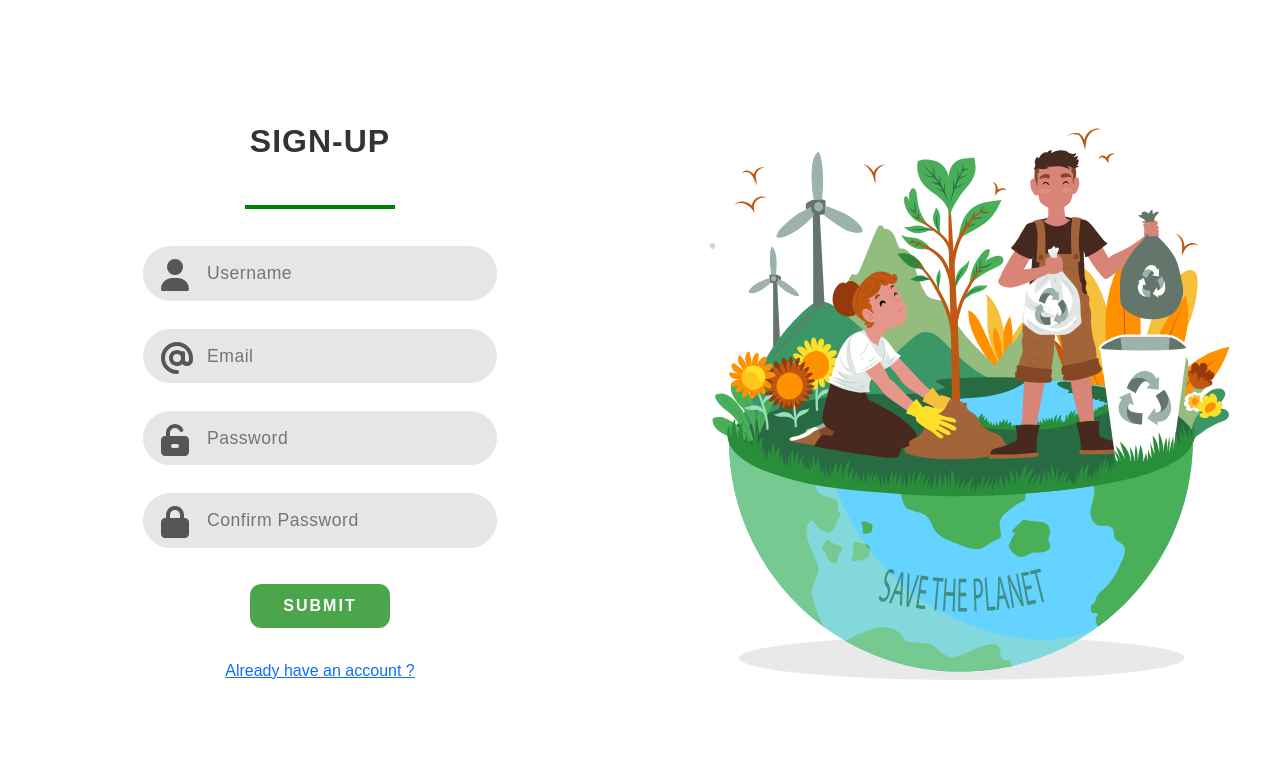
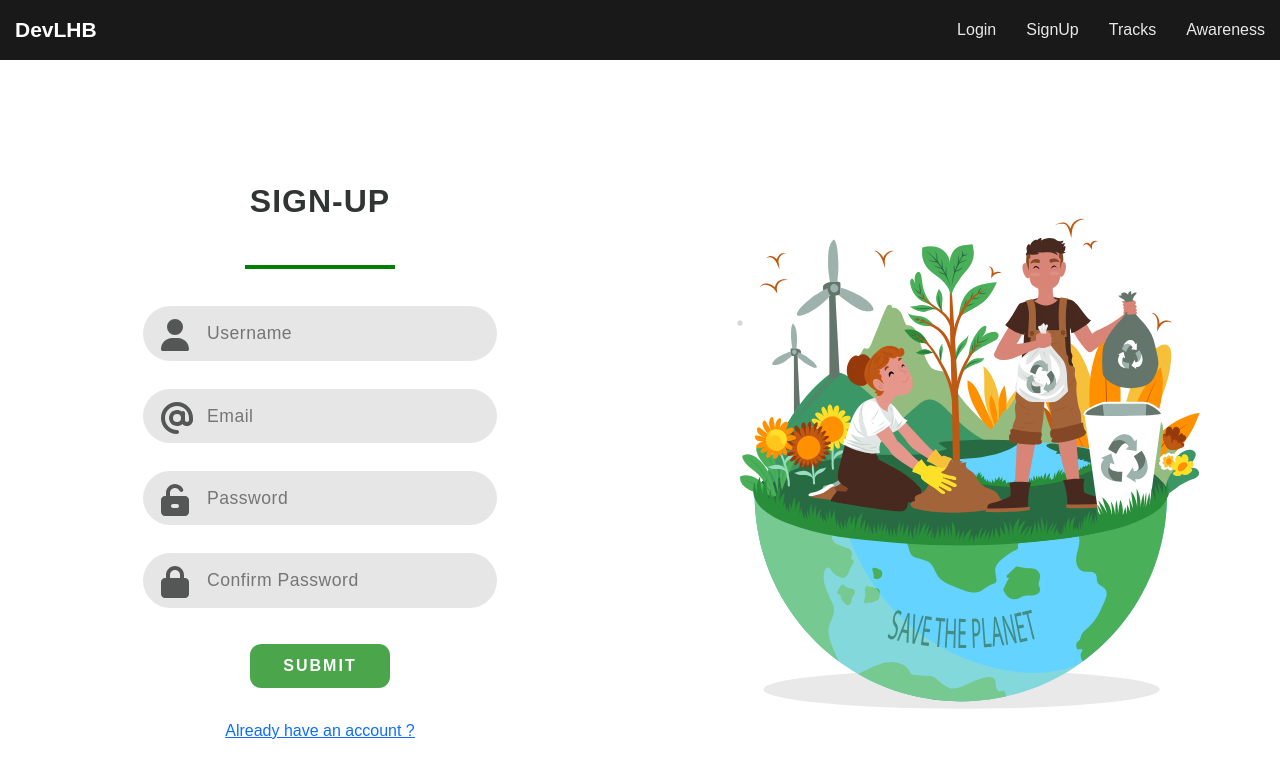
Before and after one commit to momen882001/Greex_Website, a React (Create React App) app in the folder greex/: page /signup in a window 1280 px wide. Shown: the top 778 px of the page. Built offline with nearby package versions, Linux system fonts and the light colour scheme.

Commit message:
Adding Navbar In some components

```diff
--- a/greex/src/Components/Error_page/Error.css
+++ b/greex/src/Components/Error_page/Error.css
@@ -3,7 +3,6 @@
     top: 50%;
     left: 50%;
     transform: translate(-50%, -45%);
-    width: 800px;
 }
 
 .Home {
--- a/greex/src/Components/Login/Login.jsx
+++ b/greex/src/Components/Login/Login.jsx
@@ -4,9 +4,12 @@ import { FontAwesomeIcon } from "@fortawesome/react-fontawesome";
 import { faLock, faAt } from "@fortawesome/free-solid-svg-icons";
 import { Link } from "react-router-dom";
 import imgLeft from '../../assets/3726696.svg'
+import Navbar from '../Home/NavBar/Navbar';
 
 function Login() {
   return (
+    <div style={{padding:"0",margin:"0"}}>
+        <Navbar/>
     <div className="login" style={{padding:"0",margin:"0"}}>
 
     <section className="side" style={{padding:"0", margin:"0"}}>
@@ -40,7 +43,7 @@ function Login() {
             </form>
         </div>
     </section>
-
+    </div>
 </div>
   )
 }
--- a/greex/src/Components/SignUp/Signup.jsx
+++ b/greex/src/Components/SignUp/Signup.jsx
@@ -6,6 +6,7 @@ import { Link } from "react-router-dom";
 // import swal from 'sweetalert';
 // import Swal from 'sweetalert2';
 import imgRight from '../../assets/signup.svg'
+import Navbar from '../Home/NavBar/Navbar';
 
 function Signup() {
 
@@ -29,8 +30,9 @@ function Signup() {
   //   }
 
   return (
+    <div>
+      <Navbar/>
     <div className="login">
-
     <section className="main">
         <div className="login-container">
             <p className="title">Sign-Up</p>
@@ -66,9 +68,9 @@ function Signup() {
 
 
     <section className="side" >
-        <img src= {imgRight} alt="" size="2x" style={{maxWidth: "90%"}}/>
+        <img src= {imgRight} alt="" size="2x" style={{maxWidth: "80%"}}/>
     </section>
-
+    </div>
 </div>
   )
 }
```
